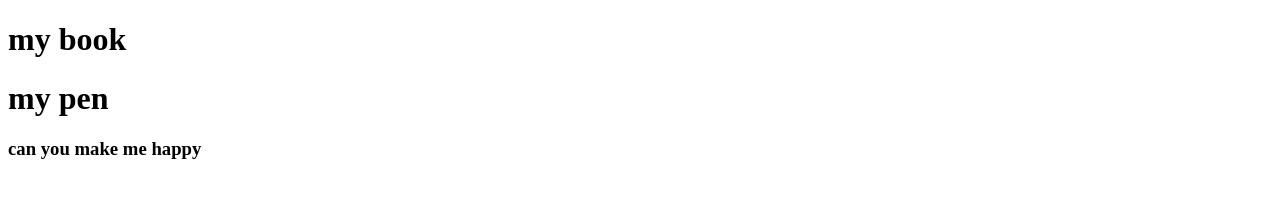
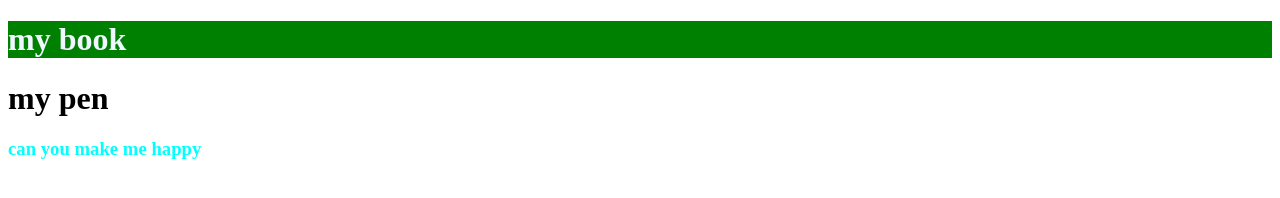
Before and after one commit to Rifat7717/module-3, a plain HTML site: page index.html in a window 1280 px wide. Drawn offline with Linux system fonts and the light colour scheme.

Commit message:
css problem

```diff
--- a/index.html
+++ b/index.html
@@ -4,7 +4,7 @@
     <meta charset="UTF-8">
     <meta name="viewport" content="width=device-width, initial-scale=1.0">
     <title>module3</title>
-    <link rel="stylesheet" href="module3.css">
+    <link rel="stylesheet" href="style.css">
 </head>
 <body>
     <div>
```
